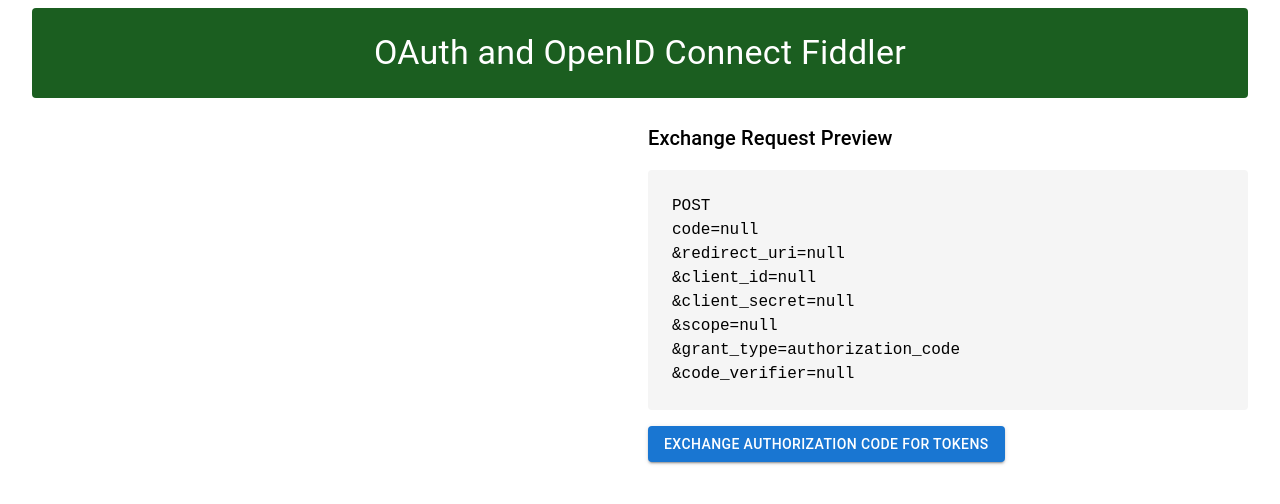
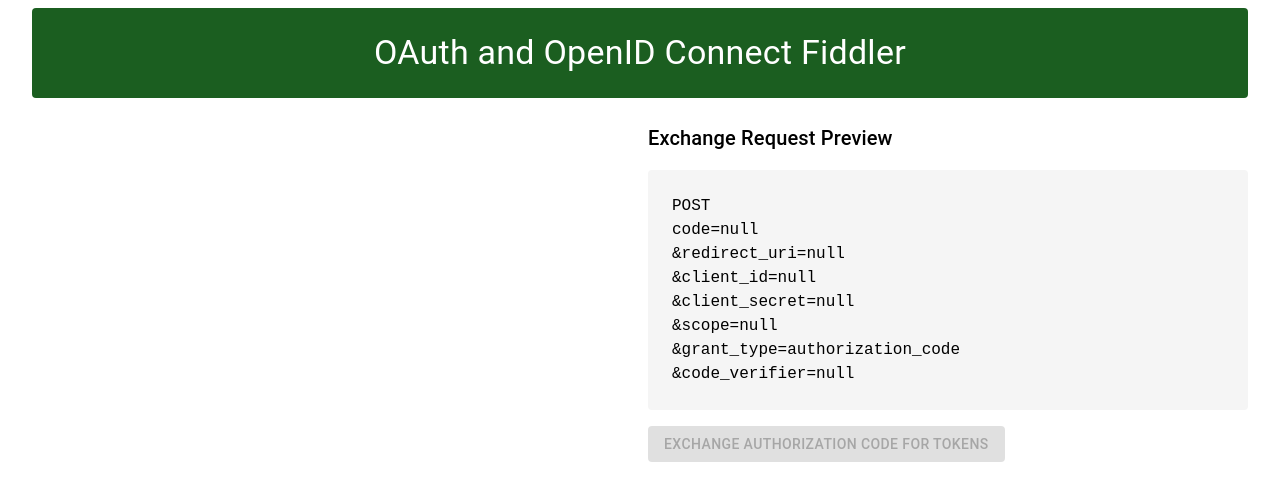
Before and after one commit to deepal/oauth-fiddler, a React (Vite) app: page /callback in a window 1280 px wide. Shown: the top 504 px of the page. Built offline with nearby package versions, Linux system fonts and the light colour scheme.

Commit message:
fix: fix minor issues

```diff
--- a/src/App.jsx
+++ b/src/App.jsx
@@ -149,6 +149,7 @@ function App() {
     setSelectedPresetName(normaliseString(preset.name));
     setAuthoriseUrl(normaliseString(preset.authoriseUrl));
     setTokenUrl(normaliseString(preset.tokenUrl));
+    setCallbackUrl(normaliseString(preset.callbackUrl));
     setClientId(normaliseString(preset.clientId));
     setScope(normaliseString(preset.scope));
     setState(normaliseString(preset.state));
--- a/src/Callback.jsx
+++ b/src/Callback.jsx
@@ -21,6 +21,8 @@ export default function Callback() {
   const [exchangeResponse, setExchangeResponse] = useState(null);
   const queryParams = useQueryParams();
   const exchangeUrl = sessionStorage.getItem("tokenUrl");
+
+  const authorisationCode = queryParams.get("code");
 
   useEffect(() => {
     setPayload(
@@ -125,7 +127,7 @@ export default function Callback() {
               </Grid>
             </Grid>
             <Grid item xs={12}>
-              <Button variant="contained" onClick={sendExchangeRequest}>
+              <Button disabled={!authorisationCode} variant="contained" onClick={sendExchangeRequest}>
                 Exchange Authorization Code for Tokens
               </Button>
             </Grid>
```
